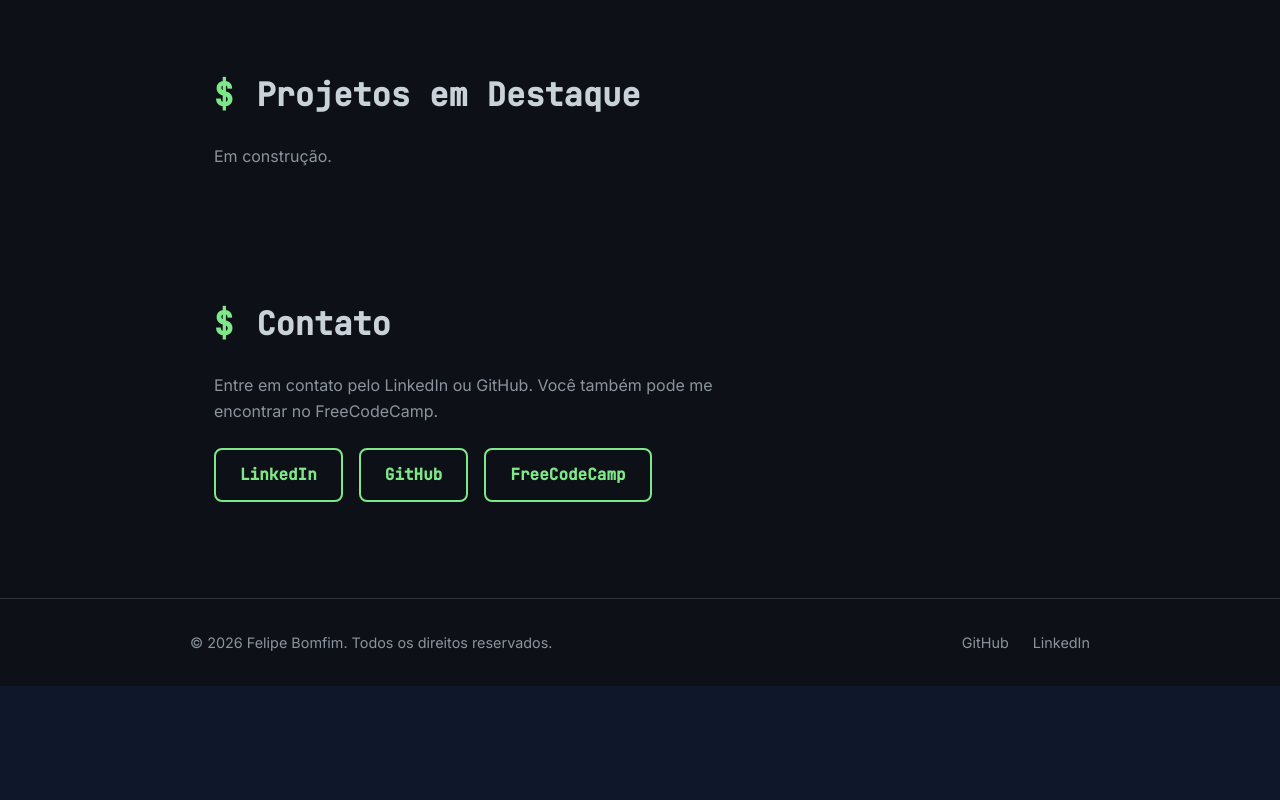
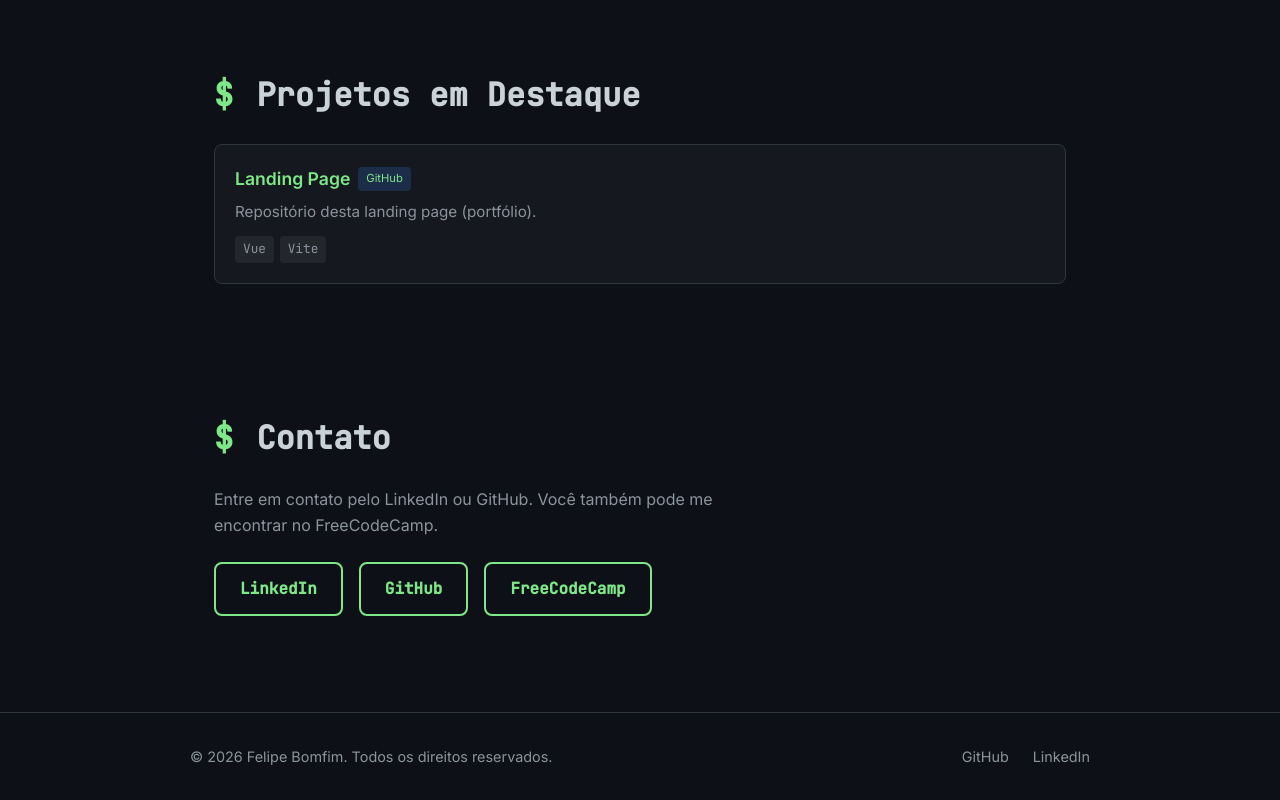
Before and after one commit to felipebomfim/landing-page, a Vue app: page / in a window 1280 px wide. Shown: the part 3131-3931 px from the top of the page. Before the commit the page ends 3817 px from the top, so only its background shows below. Built offline with nearby package versions, Linux system fonts and the light colour scheme.

Commit message:
Atualizar seção de projetos
Adicionar lista de projetos em destaque com links, descrições e tags. Remover mensagem de "em construção" e implementar novos estilos para a apresentação dos projetos.

```diff
--- a/src/components/ProjectsSection.vue
+++ b/src/components/ProjectsSection.vue
@@ -1,14 +1,93 @@
+<script setup>
+import { projects } from '../data/projects.js'
+</script>
+
 <template>
   <section class="section" id="projetos" aria-labelledby="proj-title">
     <h2 id="proj-title" class="section-title">Projetos em Destaque</h2>
-    <p class="section-intro">Em construção.</p>
+    <ul class="projects-list">
+      <li v-for="p in projects" :key="p.url" class="project-card">
+        <a :href="p.url" target="_blank" rel="noopener noreferrer" class="project-link">
+          <span class="project-name">{{ p.name }}</span>
+          <span v-if="p.type === 'github'" class="project-badge" aria-label="GitHub">GitHub</span>
+          <span v-else class="project-badge project-badge--vps" aria-label="VPS">VPS</span>
+        </a>
+        <p class="project-desc">{{ p.description }}</p>
+        <div v-if="p.tags?.length" class="project-tags">
+          <span v-for="tag in p.tags" :key="tag" class="project-tag">{{ tag }}</span>
+        </div>
+      </li>
+    </ul>
   </section>
 </template>
 
 <style scoped>
-.section-intro {
+.projects-list {
+  list-style: none;
+  margin: 0;
+  padding: 0;
+  display: flex;
+  flex-direction: column;
+  gap: 1.5rem;
+}
+
+.project-card {
+  padding: 1.25rem;
+  border: 1px solid var(--color-border);
+  border-radius: 8px;
+  background: rgba(248, 250, 252, 0.03);
+}
+
+.project-link {
+  display: inline-flex;
+  align-items: center;
+  gap: 0.5rem;
+  margin-bottom: 0.5rem;
+  text-decoration: none;
+  color: var(--color-accent);
+}
+
+.project-link:hover {
+  text-decoration: underline;
+}
+
+.project-name {
+  font-weight: 600;
+  font-size: 1.1rem;
+}
+
+.project-badge {
+  font-size: 0.7rem;
+  padding: 0.2rem 0.5rem;
+  border-radius: 4px;
+  background: rgba(59, 130, 246, 0.2);
+  color: var(--color-accent);
+}
+
+.project-badge--vps {
+  background: rgba(100, 116, 139, 0.3);
   color: var(--color-secondary);
-  margin: 0;
-  max-width: 60ch;
+}
+
+.project-desc {
+  color: var(--color-secondary);
+  margin: 0 0 0.75rem;
+  font-size: 0.95rem;
+  line-height: 1.5;
+}
+
+.project-tags {
+  display: flex;
+  flex-wrap: wrap;
+  gap: 0.35rem;
+}
+
+.project-tag {
+  font-family: var(--font-mono);
+  font-size: 0.8rem;
+  color: var(--color-secondary);
+  background: rgba(248, 250, 252, 0.06);
+  padding: 0.2rem 0.5rem;
+  border-radius: 4px;
 }
 </style>
```
